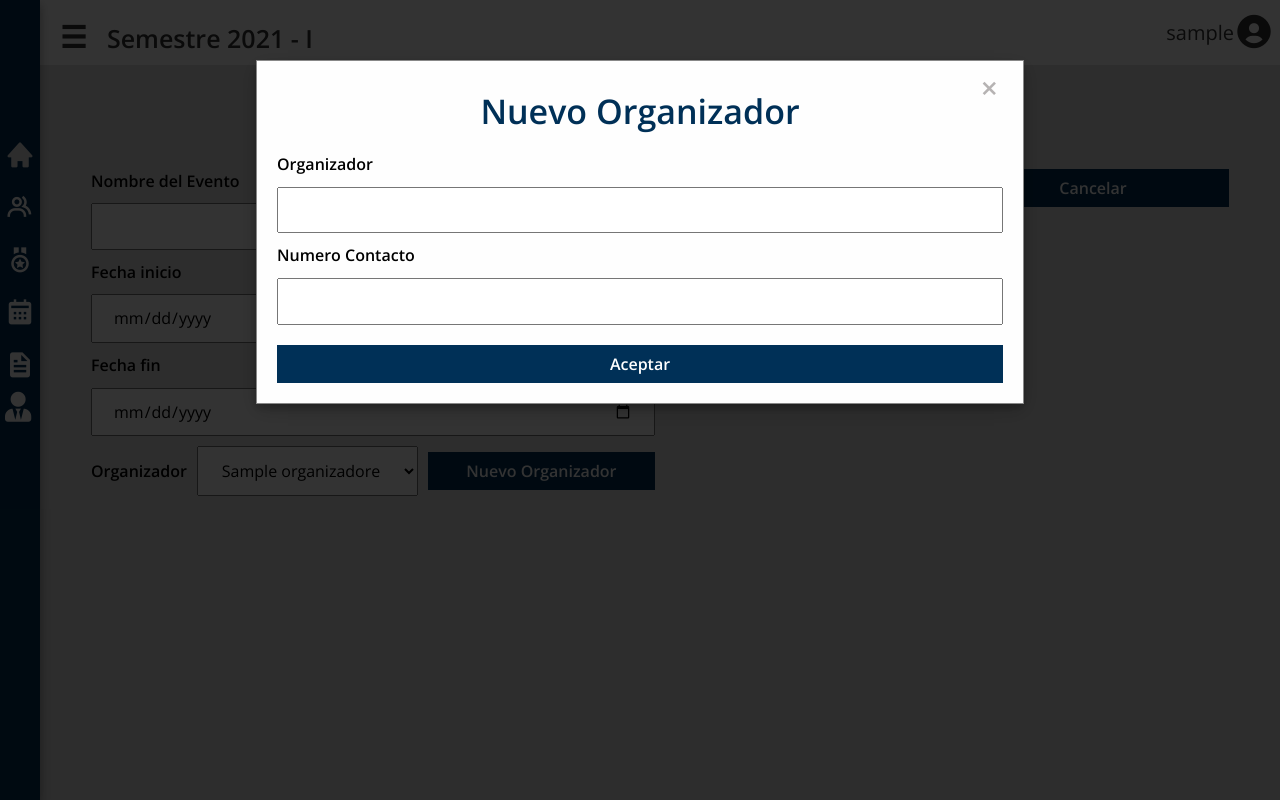
After one commit to Cali99-droid/SistemaUnasam-V2, a PHP site: template views/evento/nuevo-evento.php in a window 1280 px wide, after a click on "Nuevo Organizador". The commit adds this page. Run offline with PHP 8.4, Linux system fonts and the light colour scheme; the visitor is signed in with stand-in values (Sample User, id 1); tables that the repository leaves empty hold one stand-in row (values such as "Sample post"); the template is opened without the code that fills it: most values are stand-ins (such as "Sample title", 1, 10 or a date in 2020); some libraries are stand-ins or nearby versions.

Commit message:
avance eventos

```diff
--- a/public/index.php
+++ b/public/index.php
@@ -49,7 +49,9 @@ $router->post('/beneficios/crear', [BeneficioController::class, 'crear']);
 //Eventos
 $router->get('/eventos', [EventoController::class, 'index']);
 $router->post('/eventos', [EventoController::class, 'index']);
-
+$router->get('/nuevo-evento', [EventoController::class, 'v_crear']);
+$router->post('/crear-evento', [EventoController::class, 'crear']);
+$router->post('/crear-org', [EventoController::class, 'crearOrg']);
 //Reportes
 $router->get('/reporte', [ReporteController::class, 'index']);
 $router->post('/reporte', [ReporteController::class, 'index']);
--- /dev/null
+++ b/views/evento/formOrg.php
@@ -0,0 +1,7 @@
+<label for="nombre_org">Organizador</label>
+<input type="text" name="nombre_org" id="nombre_org">
+<label for="contacto">Numero Contacto</label>
+<input type="tel" name="contacto" id="contacto">
+<input type="hidden" name="cod" value="1" id="valor">
+<input type="hidden" name="idOrganizador" value='' id="idOrganizador">
+<button class="" type="button" onclick="crearOrganizador()">Aceptar</button>
--- a/views/evento/index.php
+++ b/views/evento/index.php
@@ -10,7 +10,7 @@
         </div>
 
         <div class="nuevo-grupo">
-            <a href="nuevo-evento.php" class="boton-grupo" id="boton-agregar-evento">
+            <a href="/nuevo-evento" class="boton-grupo" id="boton-agregar-evento">
                 <i class="fas fa-plus-circle"></i> Agregar Evento
             </a>
         </div>
--- /dev/null
+++ b/views/evento/nuevo-evento.php
@@ -0,0 +1,76 @@
+<?php
+
+?>
+
+<div class="contenedor-grupos">
+    <div class="titulo-grupos">
+        <h2 class="no-margin">Nuevo Evento</h2>
+    </div>
+
+    <!-- DIVISIONES DEL NUEVO FORMULARIO -->
+    <div>
+        <form class="formulario-evento" id="form-evento" method="POST">
+            <div class="entrada">
+                <label for="nombre_evento">Nombre del Evento</label>
+                <input type="text" name="evento[nombre]" id="nombre_evento">
+
+                <label for="fecha_inicio">Fecha inicio</label>
+                <input type="date" name="evento[fecha_inicio]" id="fecha_inicio">
+
+                <label for="fecha_final">Fecha fin</label>
+                <input type="date" name="evento[fecha_fin]" id="fecha_fin">
+
+                <div class="org">
+                    <label>Organizador</label>
+                    <select class="js-example-basic-single " id="idorganizador" name="evento[organizador_id]">
+                        <?php foreach ($organizadores as $org) : ?>
+                            <option value="<?php echo $org->id ?>"><?php echo $org->nombre ?></option>
+                        <?php endforeach; ?>
+                    </select>
+
+                    <button type="button" onclick="modal('modal-org', 'boton-agregar-integrante', 'close-org')">Nuevo Organizador</button>
+
+
+                </div>
+
+
+            </div>
+
+            <div class="entrada">
+                <div class="botones-accion">
+                    <button id="btnAgregarEvento" onclick="crearEvento()" type="button">Guardar</button>
+                    <button id="btnCancelar">Cancelar</button>
+                </div>
+
+            </div>
+        </form>
+    </div>
+    <!---->
+</div>
+
+
+</div>
+</div>
+
+<div class="modal-agregar" id="modal-org">
+
+    <div class="contenido-modal-grupo modal-org">
+        <div class="encabezado-modal">
+            <h2 id="titulo_integrante">Nuevo Organizador</h2>
+            <span class=" close close-org">&times;</span>
+
+        </div>
+        <form class="formulario-grupo">
+
+            <?php include 'formOrg.php';  ?>
+
+        </form>
+    </div>
+
+</div>
+<script>
+    $(document).ready(function() {
+        $('#idorganizador').select2();
+
+    });
+</script>
```
Also changed, not shown: controllers/EventoController.php (+21 -0 lines), src/js/app.js (+95 -56 lines), public/build/js/app.js.
